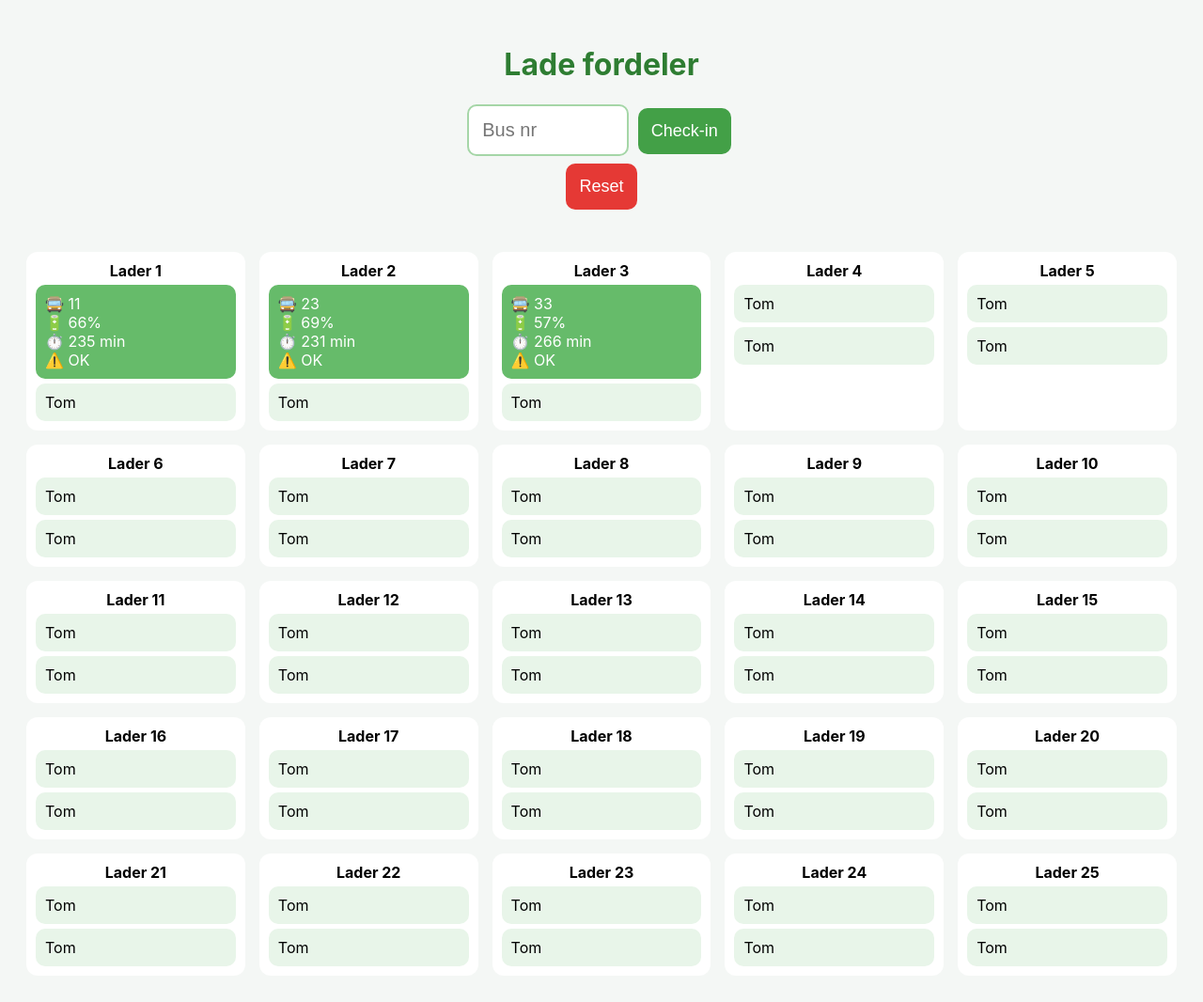
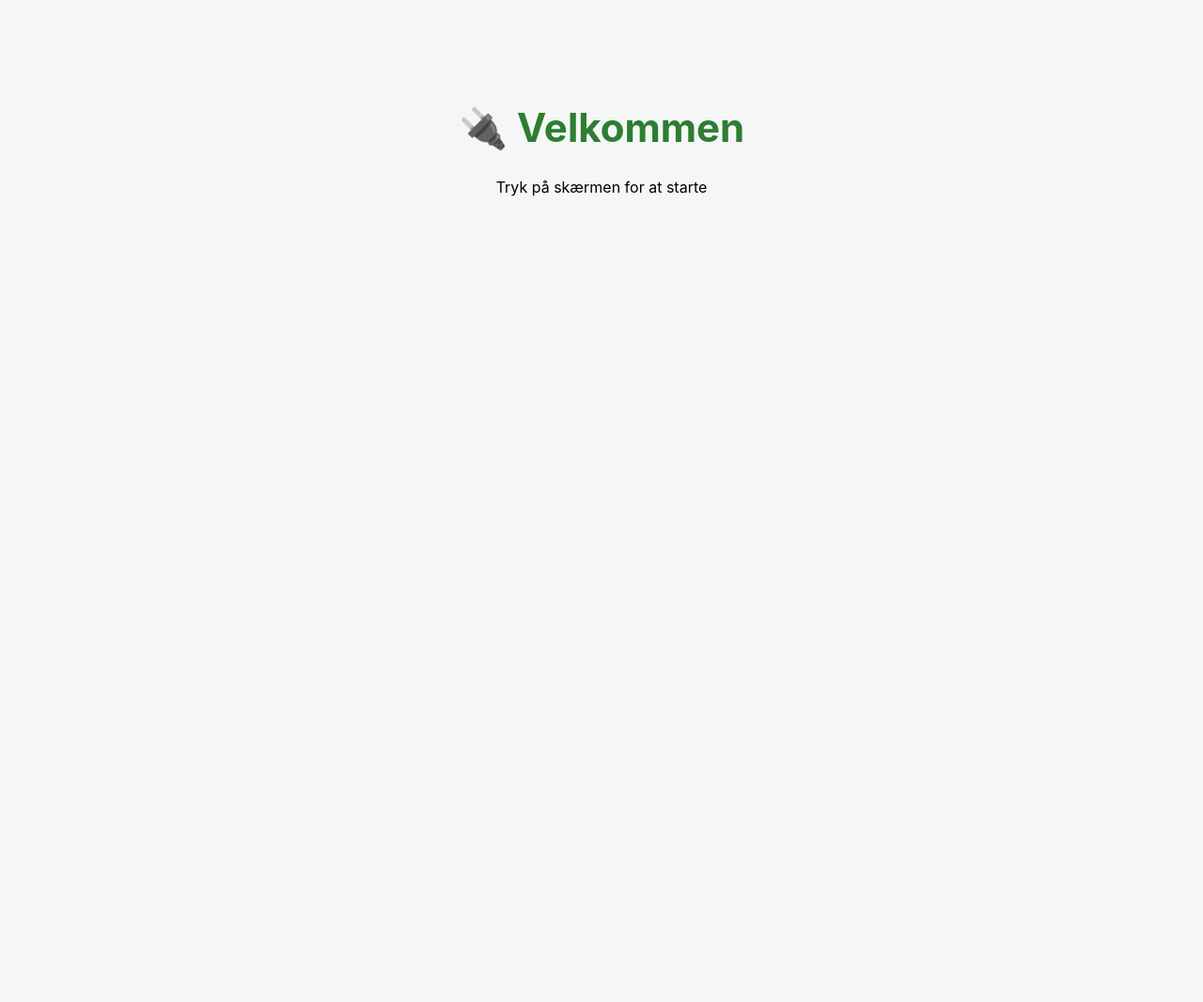
Before and after one commit to msneistrup/BDD, a Flask app: page / in a window 1280 px wide. Shown: the whole page at 94% size. After the commit the page ends 209 px from the top, so only its background shows below. Run offline with Flask 3, Linux system fonts and the light colour scheme.

Commit message:
update html

```diff
--- a/templates/index.html
+++ b/templates/index.html
@@ -1,133 +1,149 @@
-<!--
-Alt data kommer fra app.py
--->
-
 <!DOCTYPE html>
 <html>
 <head>
+    <meta charset="UTF-8">
     <title>Ladestation</title>
-
-    <!-- Gør siden iPad-venlig -->
     <meta name="viewport" content="width=device-width, initial-scale=1">
 
     <style>
-        /* Generel styling */
         body {
             font-family: -apple-system, sans-serif;
             background: #f4f7f5;
-            padding: 20px;
+            margin: 0;
             text-align: center;
+        }
+
+        .screen {
+            display: none;
+            height: 100vh;
+            padding: 30px;
+        }
+
+        .active {
+            display: block;
         }
 
         h1 {
             color: #2e7d32;
         }
 
-        /* Input felt */
+        .big {
+            font-size: 42px;
+            margin-top: 80px;
+        }
+
         input {
-            padding: 14px;
-            font-size: 20px;
-            width: 140px;
+            padding: 20px;
+            font-size: 30px;
+            width: 200px;
+            text-align: center;
             border-radius: 10px;
             border: 2px solid #a5d6a7;
         }
 
-        /* Knapper */
         button {
-            padding: 14px;
-            font-size: 18px;
+            padding: 15px 25px;
+            font-size: 20px;
+            margin-top: 20px;
             border-radius: 10px;
             border: none;
-            margin: 5px;
+            background: #43a047;
+            color: white;
         }
 
-        .checkin { background: #43a047; color: white; }
-        .reset { background: #e53935; color: white; }
-
-        /* Resultat visning */
-        .result-box {
-            margin-top: 20px;
-            padding: 20px;
-            border-radius: 15px;
+        .result {
+            font-size: 50px;
+            margin-top: 40px;
         }
 
-        /* Status farver */
-        .full { background: #66bb6a; color: white; }
-        .shared { background: #ffa726; color: white; }
-        .critical { background: #ef5350; color: white; }
+        .sub {
+            font-size: 22px;
+            margin-top: 20px;
+        }
 
-        /* Grid layout */
         .grid {
             display: grid;
             grid-template-columns: repeat(5, 1fr);
-            gap: 15px;
-            margin-top: 40px;
+            gap: 10px;
+            margin-top: 20px;
         }
 
         .charger {
             background: white;
             padding: 10px;
-            border-radius: 12px;
+            border-radius: 10px;
         }
 
         .slot {
-            padding: 10px;
             margin-top: 5px;
-            border-radius: 10px;
-            text-align: left;
+            padding: 5px;
+            border-radius: 8px;
+            font-size: 14px;
         }
 
+        .full { background: #66bb6a; color: white; }
+        .shared { background: #ffa726; color: white; }
+        .critical { background: #ef5350; color: white; }
         .empty { background: #e8f5e9; }
 
         .error {
             background: #ffcdd2;
             padding: 10px;
             margin-top: 20px;
+            border-radius: 10px;
         }
     </style>
 </head>
 
 <body>
 
-<h1>Lade fordeler</h1>
+<!-- 1️⃣ Velkomst -->
+<div id="welcome" class="screen active" onclick="nextScreen()">
+    <h1 class="big">🔌 Velkommen</h1>
+    <p>Tryk på skærmen for at starte</p>
+</div>
 
-<!-- Input fra chauffør -->
+<!-- 2️⃣ Input -->
+<div id="input" class="screen">
+    <h1>Indtast busnummer</h1>
+
     <form method="post">
-    <input type="text" name="bus_id" placeholder="Bus nr">
-    <button class="checkin" name="action" value="checkin">Check-in</button>
+        <input type="text" name="bus_id" autofocus>
+        <br>
+        <button type="submit" name="action" value="checkin">OK</button>
     </form>
 
-<!-- Reset -->
-<form method="post">
-    <button class="reset" name="action" value="reset">Reset</button>
-</form>
+    {% if error %}
+        <div class="error">{{ error }}</div>
+    {% endif %}
+</div>
 
-<!-- Resultat -->
+<!-- 3️⃣ Resultat -->
 {% if result %}
-<div class="result-box
-    {% if result.status == 'FULD' %}full
-    {% elif result.status == 'DELT' %}shared
-    {% else %}critical
-    {% endif %}
-">
-    Bus {{ result.bus_id }}<br><br>
+<div id="result" class="screen active" onclick="nextScreen()">
+    <div class="result">
+        🚍 Bus {{ result.bus_id }}
+    </div>
 
-    -> Lader {{ result.charger_id }}<br>
-    Plads {{ result.slot }}<br><br>
+    <div class="big">
+        👉 Kør til lader {{ result.charger_id }}
+    </div>
 
-    🔋 {{ result.battery }}%<br>
-    ⏱️ {{ result.time }} min<br><br>
+    <div class="sub">
+        🔌 Plads {{ result.slot }} <br><br>
+        🔋 Batteri: {{ result.battery }}% <br>
+        ⏱️ {{ result.time }} min <br>
+        ⚠️ {{ result.risk }}
+    </div>
 
-    ⚠️ {{ result.risk }}
+    <p>(tryk for at fortsætte)</p>
 </div>
 {% endif %}
 
-<!-- Fejl -->
-{% if error %}
-<div class="error">{{ error }}</div>
-{% endif %}
+<!-- 4️⃣ Oversigt -->
+<div id="overview" class="screen">
+    <h1>Oversigt</h1>
 
-<!-- Vis alle ladere -->
     <div class="grid">
         {% for charger_id, slots in grid.items() %}
             <div class="charger">
@@ -157,6 +173,30 @@ Alt data kommer fra app.py
             </div>
         {% endfor %}
     </div>
+</div>
+
+<script>
+let screens = ["welcome", "input", "result", "overview"];
+let current = 0;
+
+function nextScreen() {
+    document.getElementById(screens[current]).classList.remove("active");
+
+    current++;
+    if (current >= screens.length) {
+        current = 0;
+    }
+
+    document.getElementById(screens[current]).classList.add("active");
+}
+
+// ENTER = næste skærm
+document.addEventListener("keydown", function(e) {
+    if (e.key === "Enter") {
+        nextScreen();
+    }
+});
+</script>
 
 </body>
 </html>
```
Lines whose indentation alone changed are shown as unchanged.
